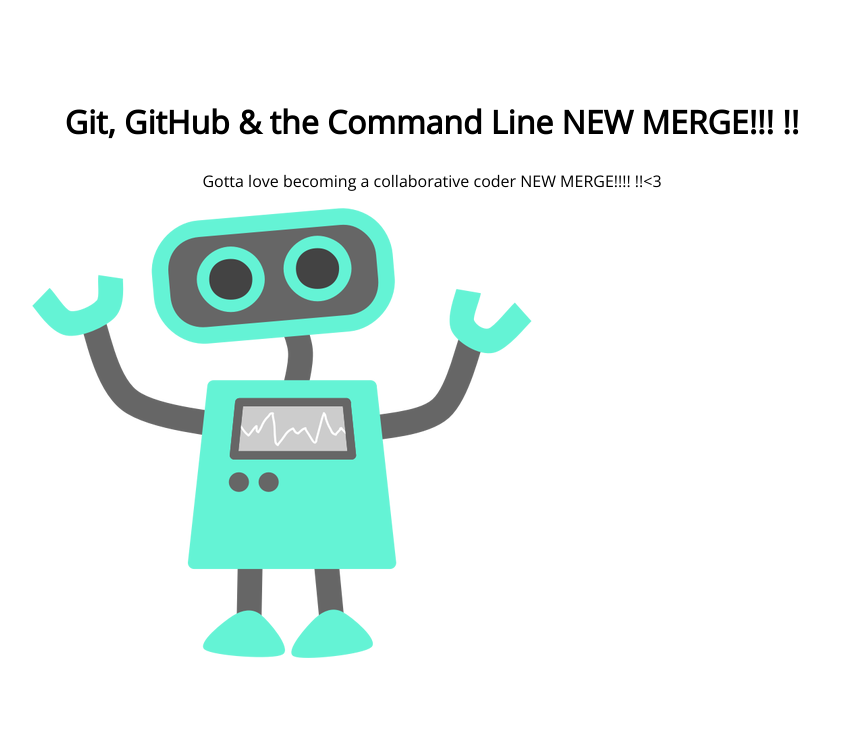
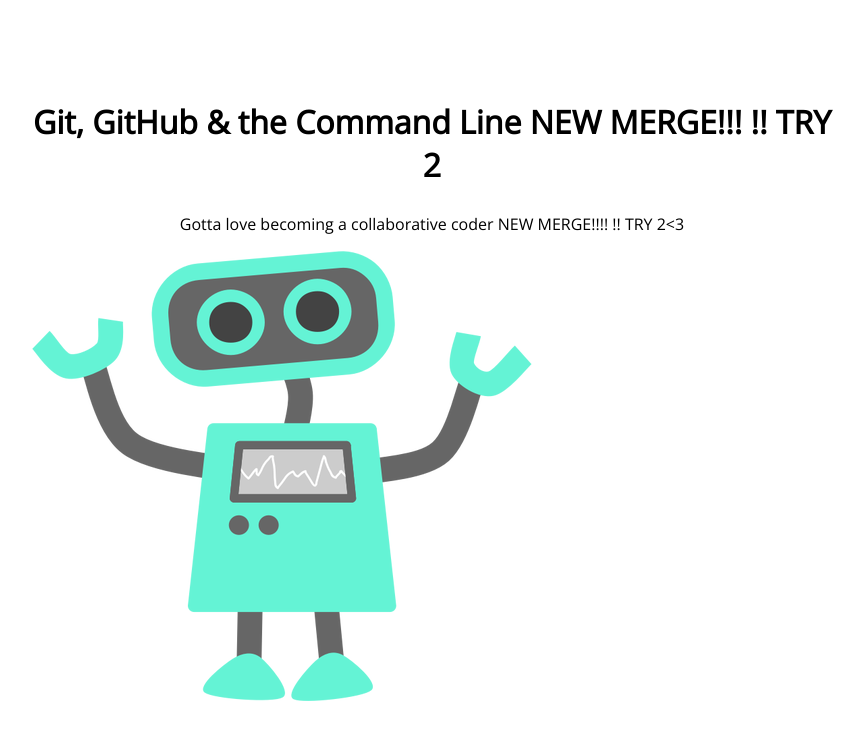
Before and after one commit to G-Wizz/105-project, a plain HTML site: page index.html in a window 1280 px wide. Shown: the whole page, without its empty margins (208-1072 px from the left). Drawn offline with nearby package versions, Linux system fonts and the light colour scheme.

Commit message:
1st branch merge

```diff
--- a/index.html
+++ b/index.html
@@ -8,8 +8,8 @@
 </head>
 <body>
 	<section>
-		<h1>Git, GitHub & the Command Line   NEW MERGE!!! !!</h1>
-		<p>Gotta love becoming a collaborative coder NEW MERGE!!!! !!<3</p>
+		<h1>Git, GitHub & the Command Line   NEW MERGE!!! !! TRY 2</h1>
+		<p>Gotta love becoming a collaborative coder NEW MERGE!!!! !! TRY 2<3</p>
 		<img src="img/happy-blue-robot.png">
 	</section>
 </body>
```
